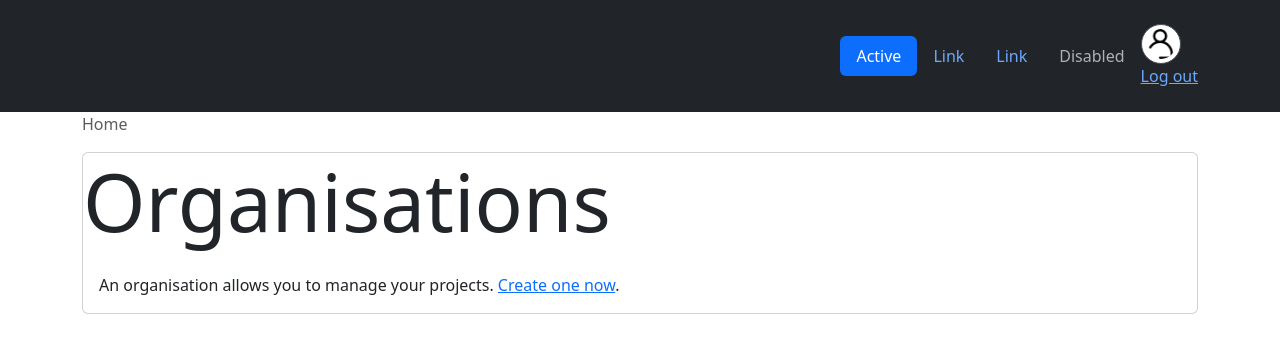
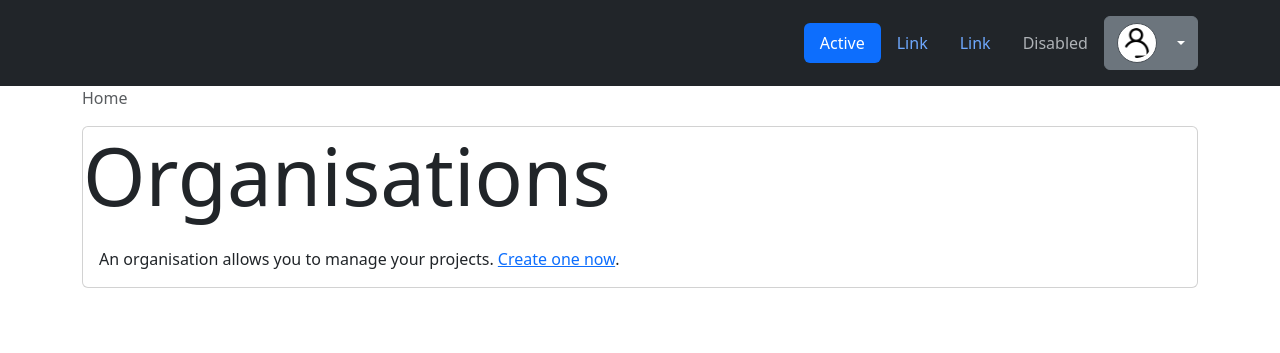
Before and after one commit to jamiethomas1/bug-tracker, a PHP site: page / in a window 1280 px wide. Shown: the top 353 px of the page. Run offline with PHP 8.4, Linux system fonts and the light colour scheme; the visitor is signed in with stand-in values (Sample User, id 1); data that the repository does not hold is empty.

Commit message:
Fix navbar profile thumbnail area

```diff
--- a/app/index.php
+++ b/app/index.php
@@ -37,6 +37,7 @@ if (isset($_SESSION["user_id"])) {
 <body>
     <div class="navbar bg-dark" data-bs-theme="dark" role="navigation">
         <div class="container justify-content-end">
+            <div class="navbar navbar-expand-lg">
                 <ul class="nav nav-pills">
                     <li class="nav-item" role="presentation">
                         <a class="nav-link active" data-bs-toggle="tab" href="#">Active</a>
@@ -51,15 +52,17 @@ if (isset($_SESSION["user_id"])) {
                         <a class="nav-link disabled" data-bs-toggle="tab" href="#">Disabled</a>
                     </li>
                 </ul>
-            <div>
-                <!-- The else clause should never be activated, but just in case, it displays log in and sign up buttons -->
-                <?php if (isset($user)): ?>
-                    <p class="text-white"><?= htmlspecialchars($user["name"]) ?></p>
+                <div class="dropdown">
+                    <button class="btn btn-secondary dropdown-toggle d-flex align-items-center gap-2" type="button" data-bs-toggle="dropdown" aria-expanded="false">
                         <img src="/img/user.png" alt="Profile Picture" class="avi img-thumbnail">
-                    <p><a href="/login/logout.php">Log out</a></p>
-                <?php else: ?>
-                    <p><a href="/login/">Log in</a> or <a href="/sign-up">sign up</a></p>
-                <?php endif; ?>
+                        <p class="text-white mb-0"><?= htmlspecialchars($user["name"]) ?></p>
+                    </button>
+                    <ul class="dropdown-menu">
+                        <li><a href="#" class="dropdown-item">Profile</a></li>
+                        <li><a href="#" class="dropdown-item">Settings</a></li>
+                        <li><a href="/login/logout.php" class="dropdown-item">Log out</a></li>
+                    </ul>
+                </div>
             </div>
         </div>
     </div>
```
Lines whose indentation alone changed are shown as unchanged.
